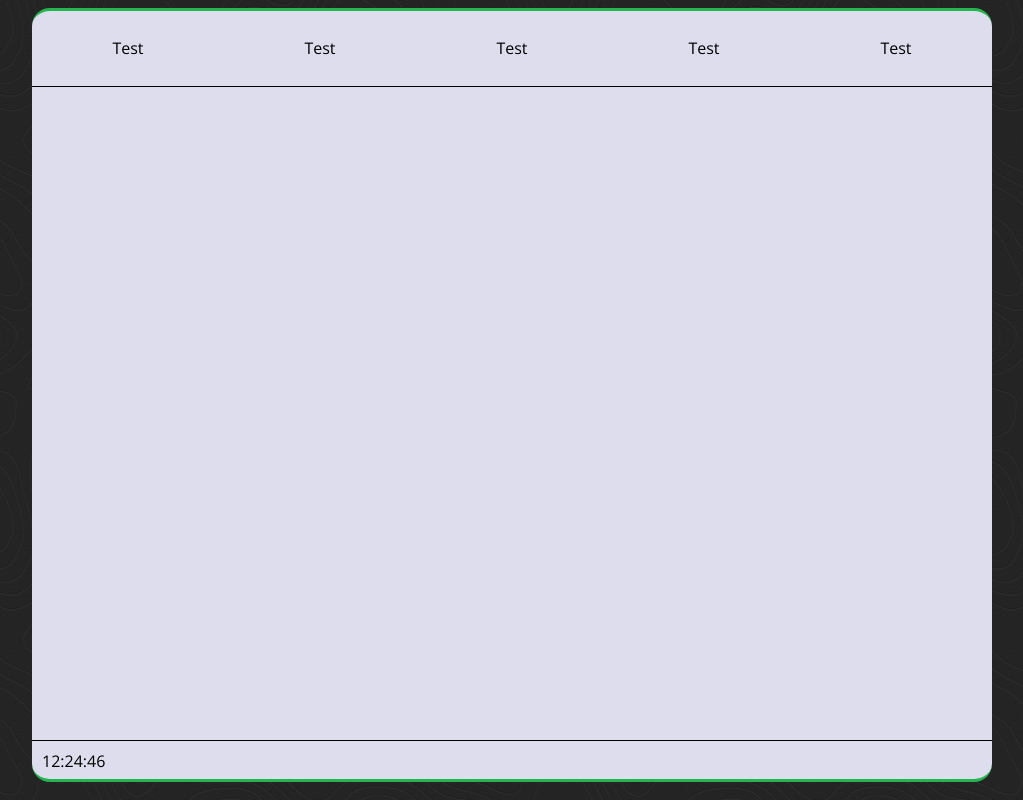
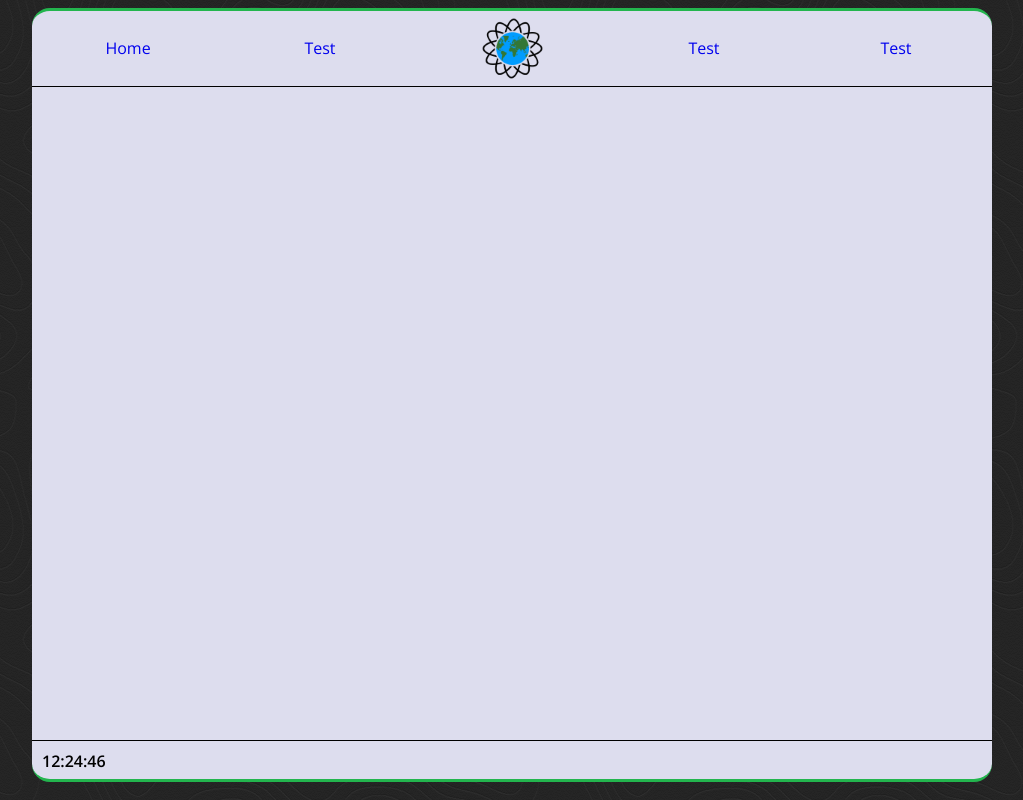
Before and after one commit to ItsRobEllis/HCI, a plain HTML site: page index.html in a window 1280 px wide. Shown: the whole page, without its empty margins (128-1151 px from the left). Drawn offline with nearby package versions, Linux system fonts and the light colour scheme.

Commit message:
Menu Tweaks

```diff
--- a/css/master.css
+++ b/css/master.css
@@ -47,7 +47,13 @@ footer {
     float: left;
     text-align: center;
     line-height: 75px;
+}
 
+#Logo {
+    height: 75px;
+}
+
+.Button {
     -webkit-transition: background-color 0.5s ease-out;
     -moz-transition: background-color 0.5s ease-out;
     -o-transition: background-color 0.5s ease-out;
@@ -59,7 +65,7 @@ footer {
     -o-transition:All 0.5s ease;
 }
 
-.Menu-Element:hover {
+.Button:hover {
     background-color: #23b54e; /* Background color for hover effect*/
     color: white;
     cursor: pointer;
--- a/index.html
+++ b/index.html
@@ -18,15 +18,15 @@
     <div id="Wrapper"><!--Begin Content-->
         <header>
             <ul id="Menu">
-                <li class="Menu-Element">Test</li>
-                <li class="Menu-Element">Test</li>
-                <li class="Menu-Element">Test</li>
-                <li class="Menu-Element">Test</li>
-                <li class="Menu-Element">Test</li>
+                <a href="http://itsrobellis.co.uk/HCI/"><li class="Menu-Element Button">Home</li></a>
+                <a href="http://itsrobellis.co.uk/HCI/"><li class="Menu-Element Button">Test</li></a>
+                <li class="Menu-Element"><img id="Logo" src="img/favicon.png" alt="Logo"/></li>
+                <a href="http://itsrobellis.co.uk/HCI/"><li class="Menu-Element Button">Test</li></a>
+                <a href="http://itsrobellis.co.uk/HCI/"><li class="Menu-Element Button">Test</li></a>
             </ul>
         </header>
         <footer>
-            <div id="time"></div>
+            <b><div id="time"></div></b>
         </footer>
     </div><!--End Content-->
 </body>
```
